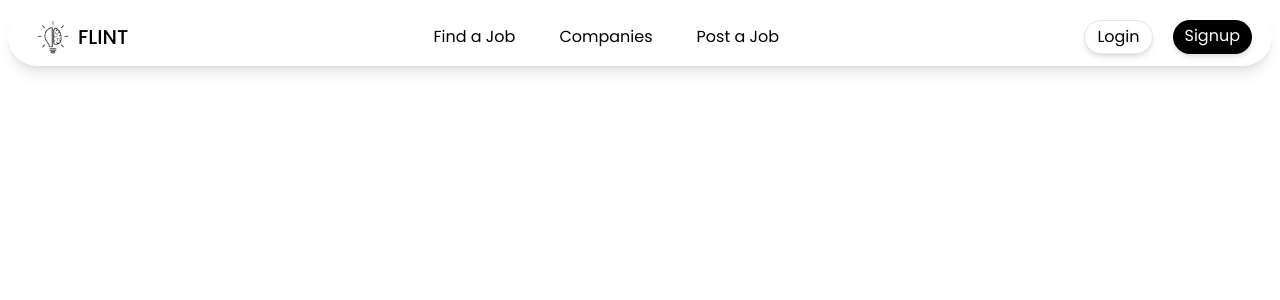
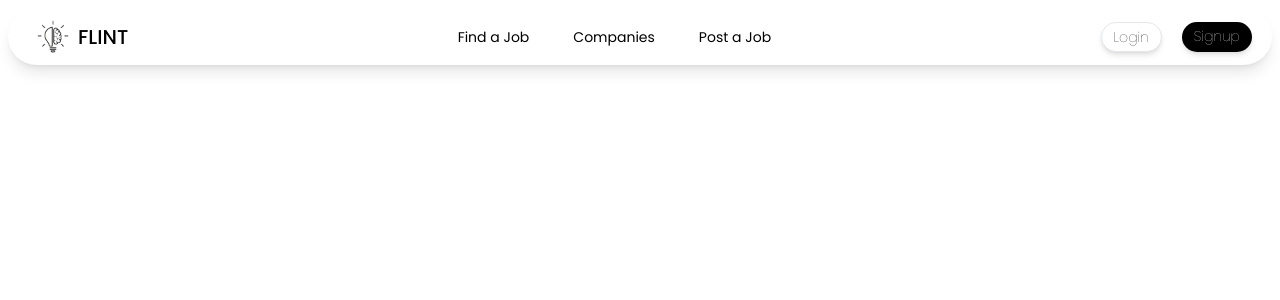
Before and after one commit to m-ahmed-anwer/flint, a Next.js app: page / in a window 1280 px wide. Shown: the top 300 px of the page. Built offline with nearby package versions, Linux system fonts and the light colour scheme; no server answers.

Commit message:
flint 1: Desinged and developed the Responsivness Navbar

```diff
--- a/app/globals.css
+++ b/app/globals.css
@@ -24,18 +24,18 @@
   }
 
   .button {
-    @apply py-1 px-3 rounded-full cursor-pointer hover:scale-110 duration-200;
+    @apply py-1 px-3 rounded-full cursor-pointer hover:scale-110 duration-200 font-thin text-sm;
   }
   .navbar-li-tag {
     @apply relative overflow-hidden;
   }
 
   .navbar-underline {
-    @apply absolute left-0 bottom-0 h-[3px] w-full scale-x-0 origin-left bg-blue-300 transition-transform duration-300 ease-out;
+    @apply absolute left-0 bottom-0 h-[3px] w-full scale-x-0 origin-left bg-blue-300 transition-transform duration-300 ease-out rounded-full;
   }
 
   .navbar-link-tag {
-    @apply relative p-3 z-10 text-black duration-300 ease-in-out;
+    @apply relative p-3 z-10 text-black duration-300 ease-in-out text-sm;
   }
 
   .hamburger-button-span {
@@ -43,10 +43,10 @@
   }
 
   .hamburger-menu-ul {
-    @apply absolute right-0 mt-7 px-6 py-3 bg-white shadow-lg rounded-lg flex flex-col gap-3;
+    @apply absolute right-0 mt-7 px-10 py-4 bg-white shadow-lg rounded-lg flex flex-col gap-6;
   }
 
   .hamburger-menu-ul li {
-    @apply text-base font-semibold hover:scale-105 duration-200;
+    @apply text-base font-light;
   }
 }
--- a/components/Navbar.tsx
+++ b/components/Navbar.tsx
@@ -18,7 +18,7 @@ const Navbar = async () => {
         </div>
 
         <div>
-          <ul className="hidden lg:flex gap-5">
+          <ul className="hidden md:flex gap-5">
             <li className="navbar-li-tag group">
               <Link href={"/"} className="navbar-link-tag">
                 Find a Job
@@ -83,7 +83,7 @@ const Navbar = async () => {
               </Link>
             </div>
           )}
-          <div className="lg:hidden">
+          <div className="md:hidden">
             <HamburgerMenu />
           </div>
         </div>
--- a/tailwind.config.ts
+++ b/tailwind.config.ts
@@ -23,5 +23,5 @@ export default {
       },
     },
   },
-  plugins: [require("tailwindcss-animate")],
+  plugins: [],
 } satisfies Config;
```
